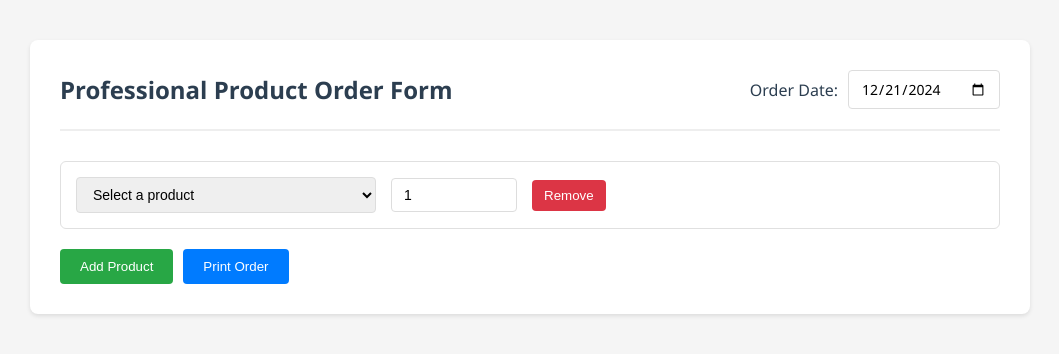
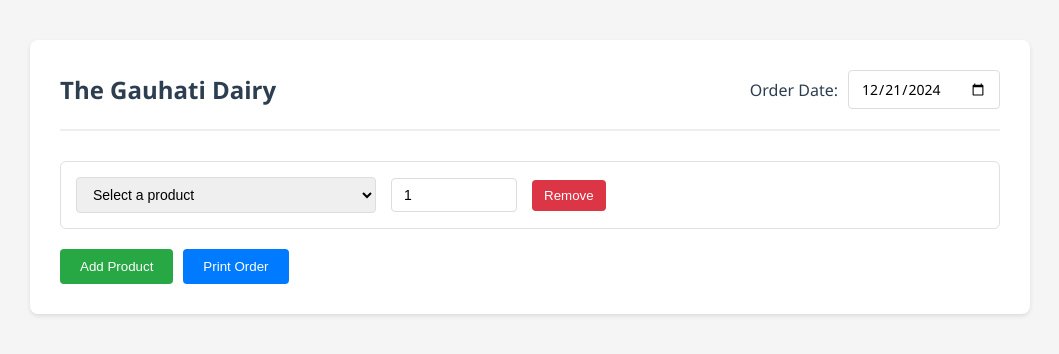
Before and after one commit to ADITYADEB072003/thegauhatidairyorderform, a plain HTML site: page index.html in a window 1280 px wide. Shown: the whole page, without its empty margins (110-1169 px from the left). Drawn offline with Linux system fonts and the light colour scheme.

Commit message:
title changed

```diff
--- a/index.html
+++ b/index.html
@@ -129,7 +129,7 @@
 <body>
     <div class="container">
         <div class="header">
-            <h2>Professional Product Order Form</h2>
+            <h2>The Gauhati Dairy</h2>
             <div class="date-field">
                 <label for="order-date">Order Date:</label>
                 <input type="date" id="order-date" required>
```
